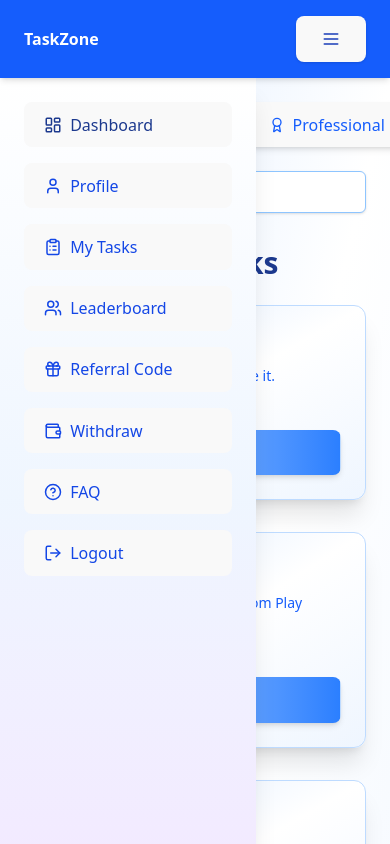
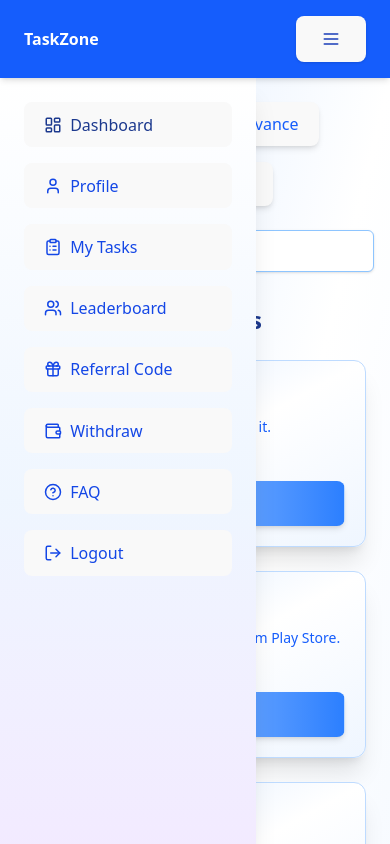
Before and after one commit to muhammadusama985/Earning-Platform-Using-React-And-Firebase, a React (Vite) app: page /userDashboard in a window 390 px wide. Built offline with nearby package versions, Linux system fonts and the light colour scheme.

Commit message:
Dashboard tasks responsive

```diff
--- a/src/pages/User/DashboardTasks.jsx
+++ b/src/pages/User/DashboardTasks.jsx
@@ -15,23 +15,18 @@ export default function DashboardTasks() {
   const navigate = useNavigate();
 
   const allTasks = [
-    // 🟢 Basic Tasks
     { id: 1, title: 'Watch YouTube Video', description: 'Watch a 2-minute video and like it.', reward: 'Rs. 20', category: 'Basic' },
     { id: 2, title: 'Install App', description: 'Download and install an app from Play Store.', reward: 'Rs. 50', category: 'Basic' },
     { id: 3, title: 'Rate an App', description: 'Rate a mobile app on Play Store.', reward: 'Rs. 30', category: 'Basic' },
     { id: 4, title: 'Visit a Website', description: 'Stay on the homepage for 30 seconds.', reward: 'Rs. 25', category: 'Basic' },
     { id: 5, title: 'Subscribe to Newsletter', description: 'Subscribe to our mailing list.', reward: 'Rs. 15', category: 'Basic' },
     { id: 6, title: 'Join Telegram Group', description: 'Join our official Telegram group.', reward: 'Rs. 20', category: 'Basic' },
-
-    // 🔵 Advance Tasks
     { id: 7, title: 'Instagram Follow', description: 'Follow our partner account on Instagram.', reward: 'Rs. 15', category: 'Advance' },
     { id: 8, title: 'Complete Survey', description: 'Answer 5 quick questions about a product.', reward: 'Rs. 30', category: 'Advance' },
     { id: 9, title: 'Refer a Friend', description: 'Invite a friend who completes at least one task.', reward: 'Rs. 60', category: 'Advance' },
     { id: 10, title: 'App Review', description: 'Write a 5-star review for an app.', reward: 'Rs. 35', category: 'Advance' },
     { id: 11, title: 'Comment on Video', description: 'Leave a comment on a partner’s video.', reward: 'Rs. 20', category: 'Advance' },
     { id: 12, title: 'Join Webinar', description: 'Attend a short 10-minute live session.', reward: 'Rs. 50', category: 'Advance' },
-
-    // 🟣 Professional Tasks
     { id: 13, title: 'Like Facebook Page', description: 'Like and follow a business page on Facebook.', reward: 'Rs. 10', category: 'Professional' },
     { id: 14, title: 'Retweet Post', description: 'Retweet a post from a verified partner account.', reward: 'Rs. 15', category: 'Professional' },
     { id: 15, title: 'Create Instagram Story', description: 'Post a branded story with mention.', reward: 'Rs. 40', category: 'Professional' },
@@ -39,7 +34,6 @@ export default function DashboardTasks() {
     { id: 17, title: 'YouTube Comment + Like', description: 'Engage with a sponsored video.', reward: 'Rs. 25', category: 'Professional' },
     { id: 18, title: 'Follow Twitter Space', description: 'Follow a live Twitter space for 5 mins.', reward: 'Rs. 30', category: 'Professional' }
   ];
-
 
   const categoryPrices = {
     Basic: 50,
@@ -83,15 +77,15 @@ export default function DashboardTasks() {
     .filter((task) => task.title.toLowerCase().includes(searchQuery.toLowerCase()));
 
   return (
-<div className="min-h-screen bg-gradient-to-br from-blue-100 via-white to-blue-50 overflow-x-hidden overflow-y-auto">
-{showToast && (
+    <div className="min-h-screen bg-gradient-to-br from-blue-100 via-white to-blue-50 overflow-x-hidden overflow-y-auto px-4 pb-10 pt-6">
+      {showToast && (
         <motion.div
           initial={{ opacity: 0, y: -20 }}
           animate={{ opacity: 1, y: 0 }}
-          className="absolute top-4 left-1/2 transform -translate-x-1/2 bg-yellow-100 border border-yellow-400 text-yellow-800 px-6 py-3 rounded shadow z-50 flex flex-col items-center"
+          className="fixed top-4 left-1/2 transform -translate-x-1/2 bg-yellow-100 border border-yellow-400 text-yellow-800 px-6 py-3 rounded shadow z-50 flex flex-col items-center"
         >
           <p className="mb-2">
-            Please complete the ${categoryPrices[selectedCategory]} payment to unlock {selectedCategory} tasks.
+            Please complete the Rs.{categoryPrices[selectedCategory]} payment to unlock {selectedCategory} tasks.
           </p>
           <button
             onClick={handleToastOk}
@@ -106,7 +100,7 @@ export default function DashboardTasks() {
         initial={{ opacity: 0 }}
         animate={{ opacity: 1 }}
         transition={{ duration: 0.6 }}
-        className="flex justify-center gap-4 mt-6"
+        className="flex flex-wrap justify-center gap-4"
       >
         {['Basic', 'Advance', 'Professional'].map((cat) => (
           <motion.button
@@ -114,7 +108,7 @@ export default function DashboardTasks() {
             whileTap={{ scale: 0.95 }}
             key={cat}
             onClick={() => setSelectedCategory(cat)}
-            className={`px-5 py-2 rounded-full font-semibold transition-all duration-300 shadow-md flex items-center gap-1 ${
+            className={`px-4 py-2 rounded-full font-semibold transition-all duration-300 shadow-md flex items-center gap-1 text-sm sm:text-base ${
               selectedCategory === cat
                 ? 'bg-white text-blue-800 ring-2 ring-blue-400'
                 : 'bg-white text-blue-600 border border-blue-600'
@@ -126,7 +120,7 @@ export default function DashboardTasks() {
       </motion.div>
 
       {/* 🔍 Search Bar */}
-      <div className="mt-6 px-6 max-w-3xl mx-auto">
+      <div className="mt-6 max-w-3xl mx-auto">
         <input
           type="text"
           placeholder="Search tasks by title..."
@@ -136,8 +130,8 @@ export default function DashboardTasks() {
         />
       </div>
 
-      <main className="flex-1 overflow-y-auto px-6 py-8 w-full">
-        <h2 className="text-3xl font-bold text-blue-900 mb-6 text-center">
+      <main className="px-2 sm:px-6 py-8 w-full">
+        <h2 className="text-2xl sm:text-3xl font-bold text-blue-900 mb-6 text-center">
           {selectedCategory} Tasks
         </h2>
         <motion.div
@@ -145,7 +139,7 @@ export default function DashboardTasks() {
           initial={{ opacity: 0 }}
           animate={{ opacity: 1 }}
           transition={{ duration: 0.5 }}
-          className="grid grid-cols-1 sm:grid-cols-2 md:grid-cols-3 lg:grid-cols-4 gap-8"
+          className="grid grid-cols-1 sm:grid-cols-2 md:grid-cols-3 lg:grid-cols-4 gap-6 sm:gap-8"
         >
           {tasks.map((task) => (
             <motion.div
@@ -153,7 +147,7 @@ export default function DashboardTasks() {
               initial={categoryAnimations[task.category].initial}
               animate={categoryAnimations[task.category].animate}
               transition={{ duration: 0.4, delay: task.id * 0.1 }}
-              className={`bg-gradient-to-br ${categoryColors[task.category]} p-6 rounded-xl shadow-xl hover:shadow-2xl transition-all border border-blue-200`}
+              className={`bg-gradient-to-br ${categoryColors[task.category]} p-5 rounded-xl shadow-xl hover:shadow-2xl transition-all border border-blue-200`}
             >
               <h3 className="font-semibold text-lg mb-2 text-blue-800">{task.title}</h3>
               <p className="text-sm text-blue-600 mb-2">{task.description}</p>
@@ -161,7 +155,7 @@ export default function DashboardTasks() {
               <motion.button
                 whileHover={{ scale: 1.05 }}
                 whileTap={{ scale: 0.95 }}
-                className="w-full bg-gradient-to-r from-blue-200 to-blue-500 text-white px-6 py-3 rounded-md font-semibold transition duration-300 shadow-md hover:shadow-lg"
+                className="w-full bg-gradient-to-r from-blue-200 to-blue-500 text-white px-6 py-2 rounded-md font-semibold transition duration-300 shadow-md hover:shadow-lg"
                 onClick={() => handleStartTask(task.id)}
               >
                 Start Task
```
